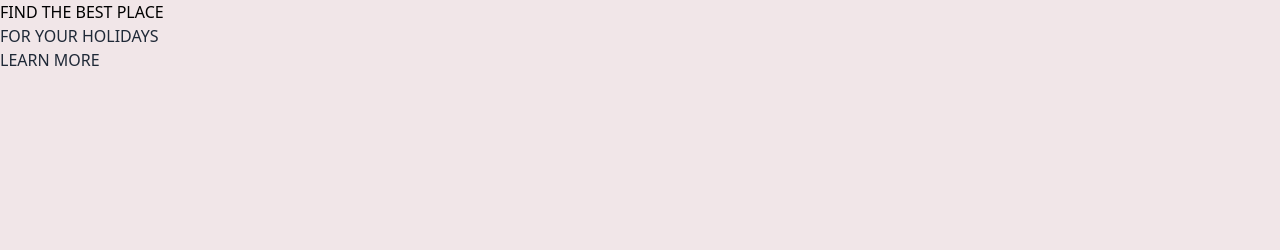
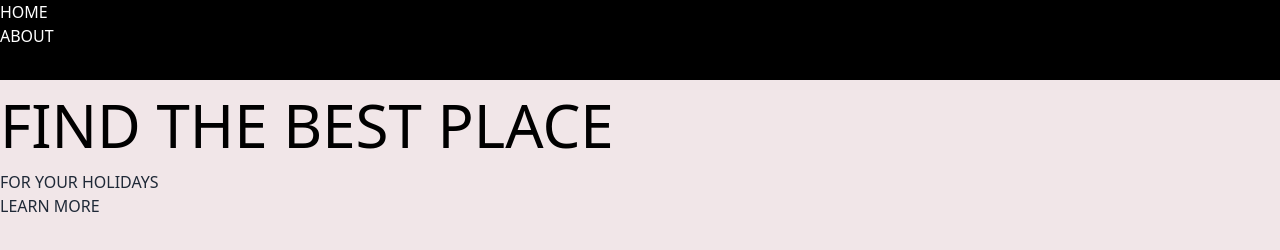
Before and after one commit to Ruslana-M/Team_work_Holiday, a plain HTML site: page home.html in a window 1280 px wide. Drawn offline with nearby package versions, Linux system fonts and the light colour scheme.

Commit message:
styling for homepage started

```diff
--- a/home.html
+++ b/home.html
@@ -12,10 +12,15 @@
     <div>
 
     </div>
-    <navicons></navicons>
+    <navicons>
+        <ul>
+            <li>HOME</li>
+            <li>ABOUT</li>
+        </ul>
+    </navicons>
 </nav>
 <section1>
-    <h1>FIND THE BEST PLACE </h1>
+    <h1 class="heading1">FIND <span></span> THE BEST PLACE </h1>
     <h2>FOR YOUR HOLIDAYS</h2>
     <button>LEARN MORE</button>
 </section1>
--- a/style_home.css
+++ b/style_home.css
@@ -1,16 +1,23 @@
+*{
+padding: 0;
+margin: 0;
+box-sizing: border-box;
+list-style: none;
+}
+
 body{
     height: 100vh;
     width: 100vw;
     background-color: rgb(241, 230, 232);
 }
-.nav{
+nav{
     height: 10%;
     width: 100%;
     background-color: black;
     color: white;
 }
-h1{
-    font-size: 900;
+.heading1{
+    font-size: 60px;
     font-weight: 500;
     color: black;
 }
```
